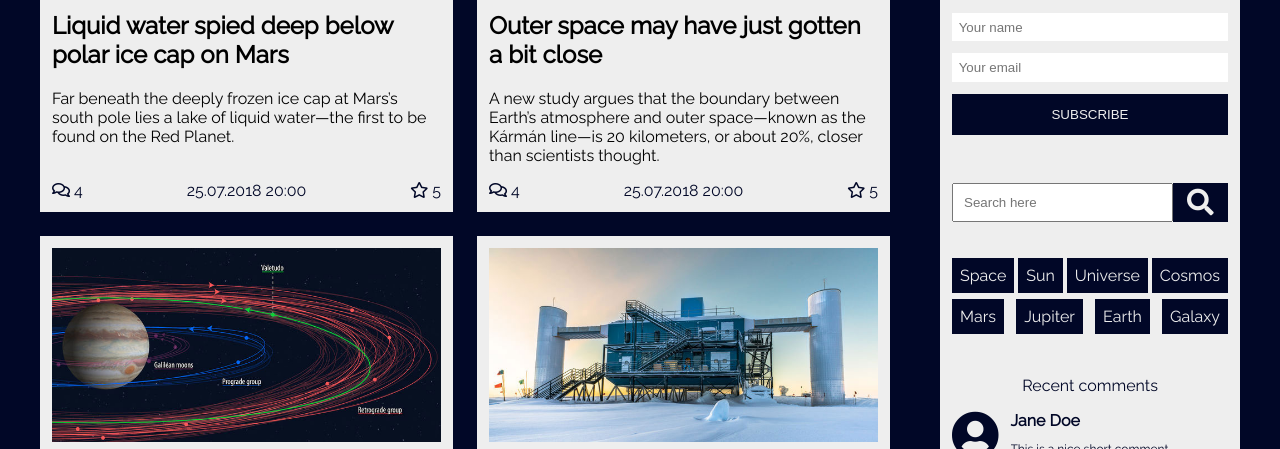
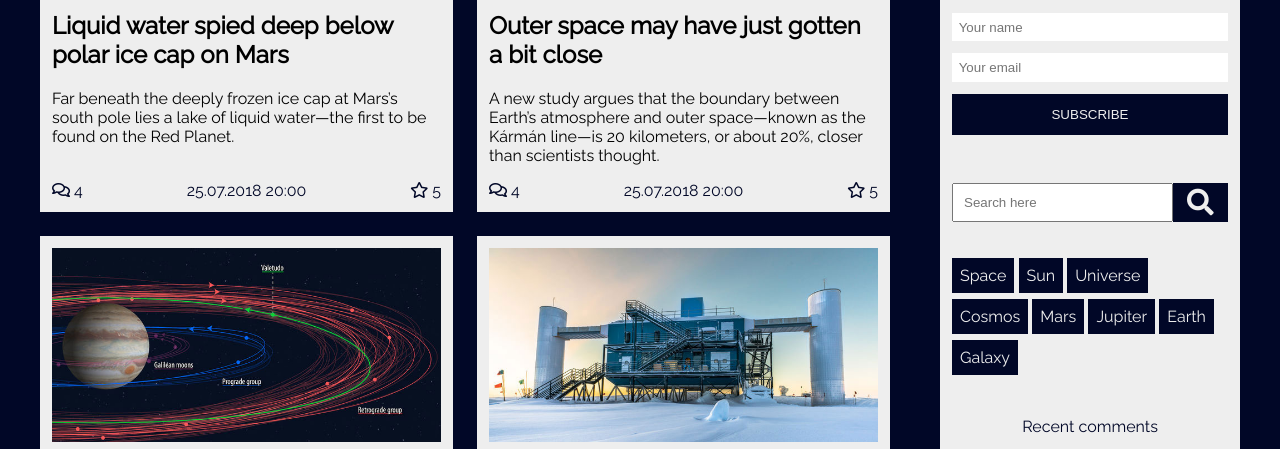
Before and after one commit to OrionBetel/bsa-2018-php-13-homework, a plain HTML site: page index.html in a window 1280 px wide. Shown: the part 348-797 px from the top of the page. Drawn offline with Linux system fonts and the light colour scheme.

Commit message:
Threw flex from tag cloud.

```diff
--- a/css/aside.css
+++ b/css/aside.css
@@ -87,13 +87,10 @@
 }
 
 .tags {
-  display: flex;
-  flex-wrap: wrap;
-  justify-content: space-between;
+  text-align: left;
 }
 
 .tag {
-  flex: 1 auto;
   display: inline-block;
   padding: .5em;
   margin-bottom: 6px;
```
